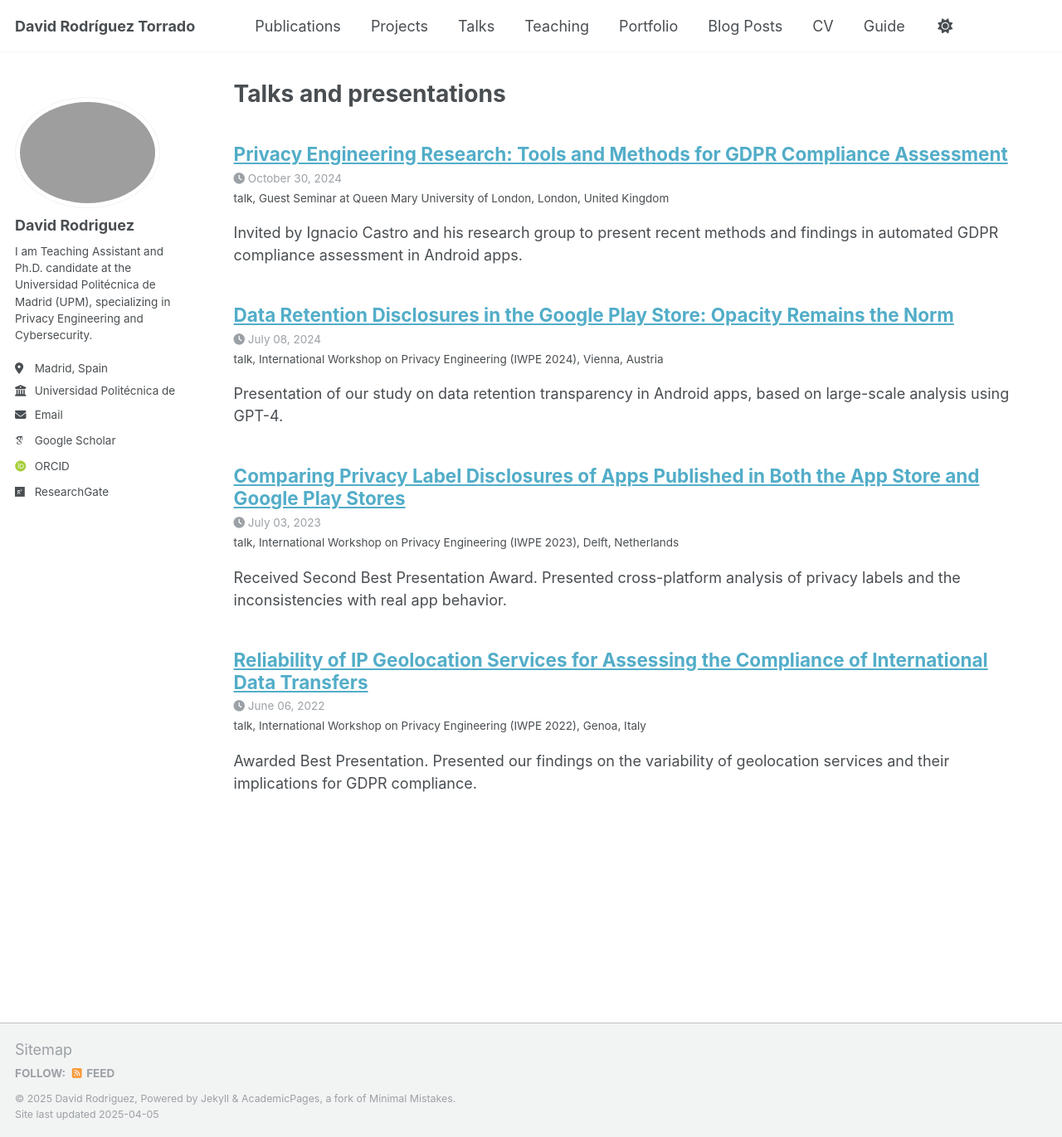
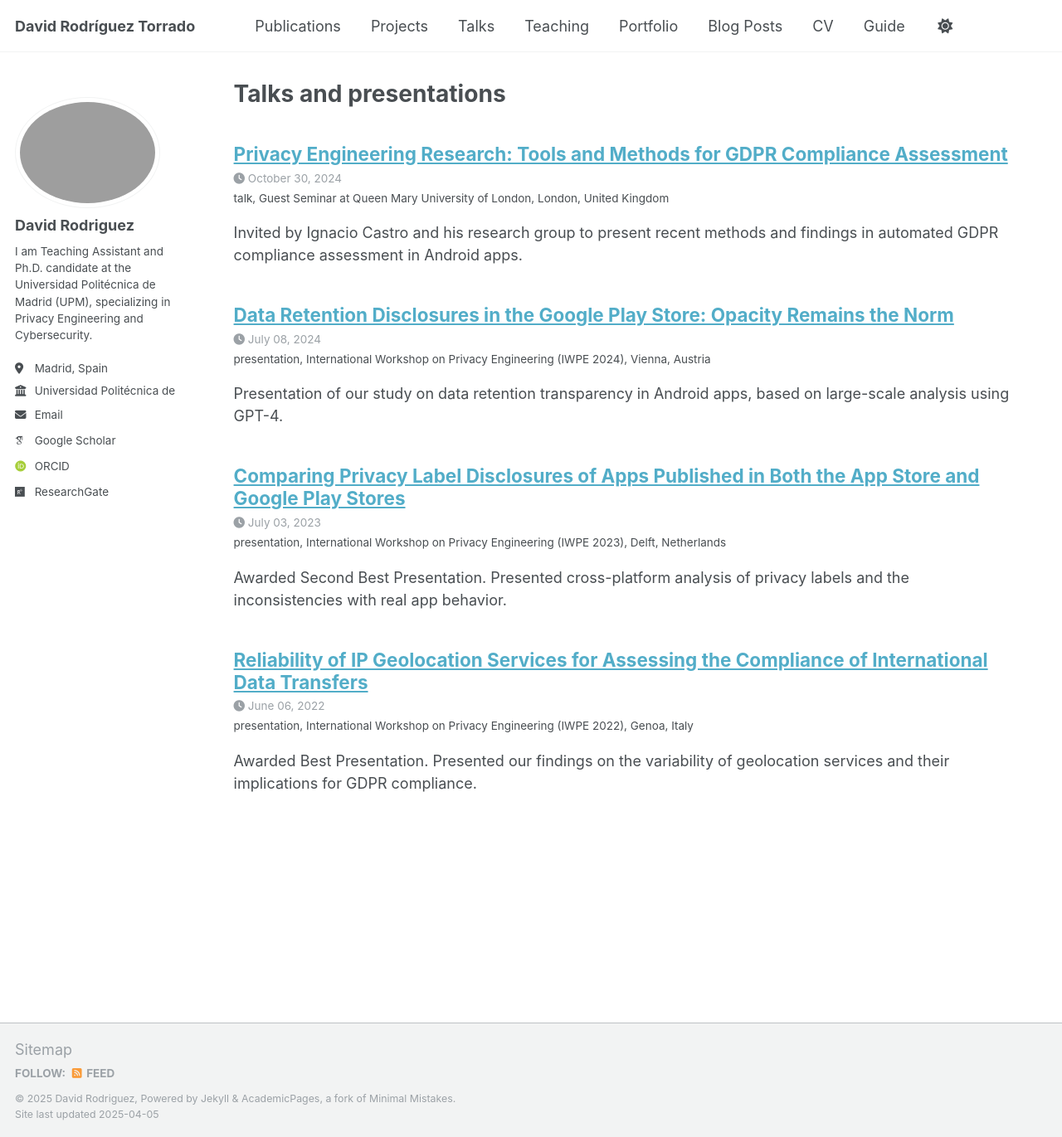
Before and after one commit to DavidRodriguezTorrado/DavidRodriguezTorrado.github.io, a Jekyll site: the page built from _pages/talks.html, in a window 1280 px wide and 1371 px high. Shown: the whole window at 83% size. Built offline with Jekyll 4.4.1, drawn with Linux system fonts in a browser that asks for light colours; some web fonts are replaced.

Commit message:
changes in talks

```diff
--- a/_talks/Comparing-Privacy-Label-Disclosures-IWPE23.md
+++ b/_talks/Comparing-Privacy-Label-Disclosures-IWPE23.md
@@ -1,12 +1,12 @@
 ---
 title: "Comparing Privacy Label Disclosures of Apps Published in Both the App Store and Google Play Stores"
 collection: talks
-type: talk
+type: presentation
 permalink: /talks/iwpe-label-discrepancies-2023
 venue: "International Workshop on Privacy Engineering (IWPE 2023)"
 date: 2023-07-03
 location: "Delft, Netherlands"
-excerpt: "Received Second Best Presentation Award. Presented cross-platform analysis of privacy labels and the inconsistencies with real app behavior."
+excerpt: "Awarded Second Best Presentation. Presented cross-platform analysis of privacy labels and the inconsistencies with real app behavior."
 event_url: "https://www.ieee-security.org/TC/EuroSP2023/program_compact.html"
 slides: ""
 ---
--- a/_talks/Data-Retention-Disclosures-IWPE24.md
+++ b/_talks/Data-Retention-Disclosures-IWPE24.md
@@ -1,7 +1,7 @@
 ---
 title: "Data Retention Disclosures in the Google Play Store: Opacity Remains the Norm"
 collection: talks
-type: talk
+type: presentation
 permalink: /talks/iwpe-retention-playstore-2024
 venue: "International Workshop on Privacy Engineering (IWPE 2024)"
 date: 2024-07-08
--- a/_talks/Reliability-of-IP-Geolocation-Services-IWPE22.md
+++ b/_talks/Reliability-of-IP-Geolocation-Services-IWPE22.md
@@ -1,7 +1,7 @@
 ---
 title: "Reliability of IP Geolocation Services for Assessing the Compliance of International Data Transfers"
 collection: talks
-type: talk
+type: presentation
 permalink: /talks/iwpe-ip-geolocation-2022
 venue: "International Workshop on Privacy Engineering (IWPE 2022)"
 date: 2022-06-06
```
